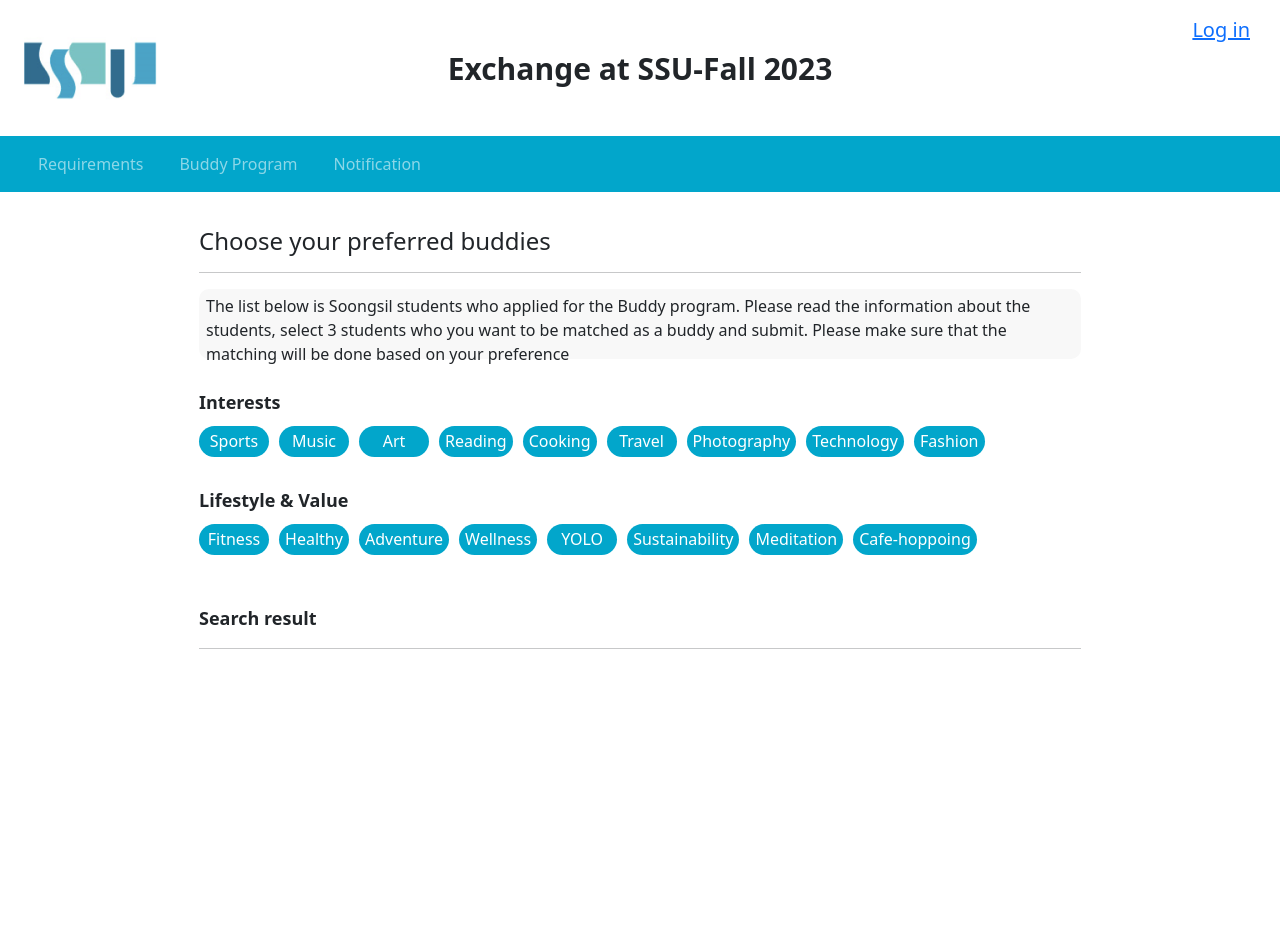
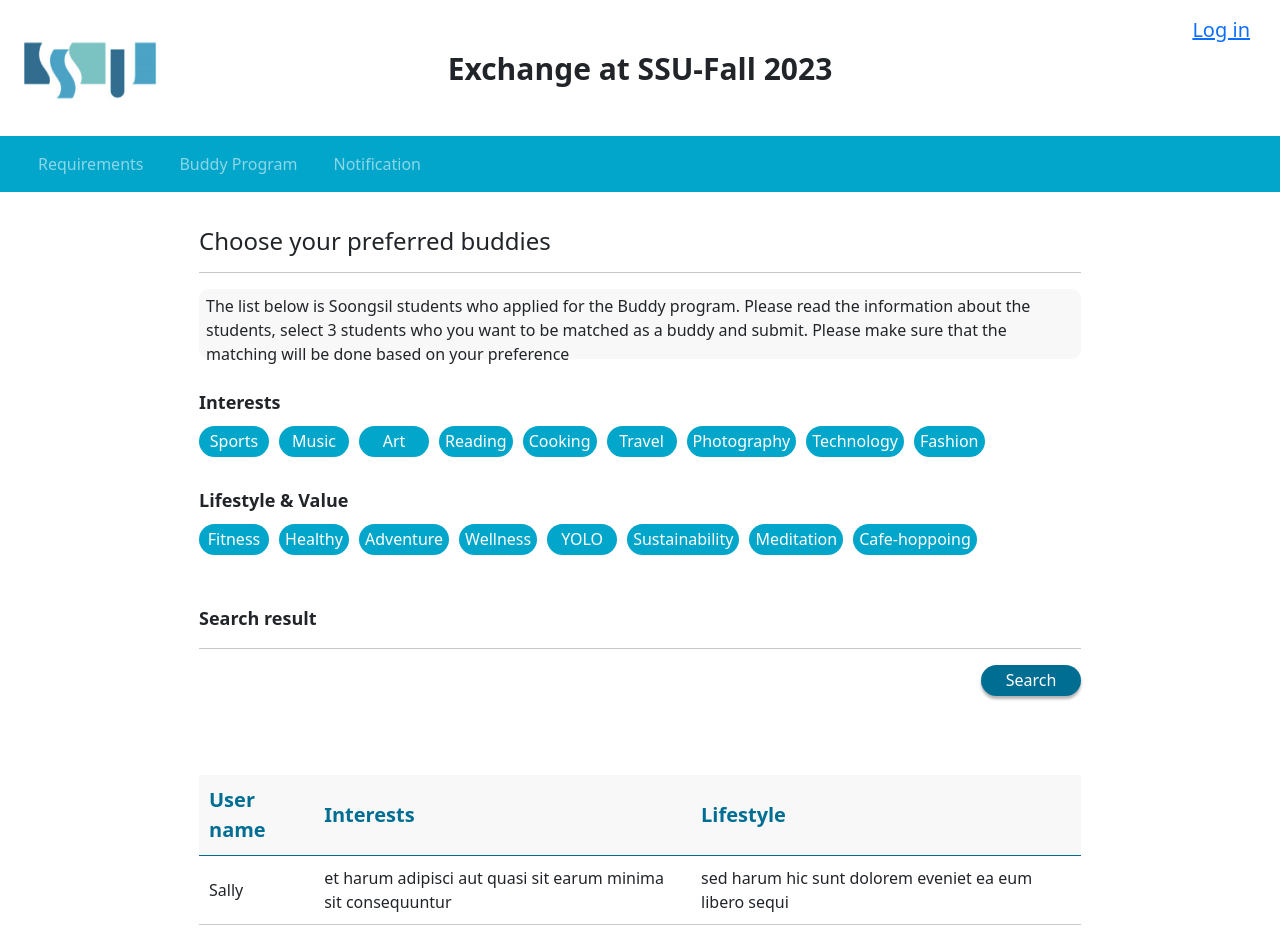
Before and after one commit to SSUlay-R/SSUlay-frontend, a React (Create React App) app in the folder ssulay-front/: page /buddy/prefer in a window 1280 px wide. Shown: the top 939 px of the page. Built offline with nearby package versions, Linux system fonts and the light colour scheme.

Commit message:
Feat: 데이터 띄우는 table 컴포넌트 작성

```diff
--- a/ssulay-front/package.json
+++ b/ssulay-front/package.json
@@ -8,11 +8,13 @@
     "@testing-library/user-event": "^13.5.0",
     "axios": "^1.4.0",
     "bootstrap": "^5.2.3",
+    "faker": "^5.5.3",
     "global": "^4.4.0",
     "react": "^18.2.0",
     "react-bootstrap": "^2.7.4",
     "react-dom": "^18.2.0",
     "react-router-dom": "^6.11.2",
+    "react-table": "^7.8.0",
     "web-vitals": "^2.1.4"
   },
   "devDependencies": {
--- a/ssulay-front/src/components/BuddySearch.css
+++ b/ssulay-front/src/components/BuddySearch.css
@@ -21,4 +21,28 @@
 
 .search-result{
   margin-top:50px;
+  position:relative;
 }
+.selected-tags{
+  width:96%;
+  height:100px;
+  display:flex;
+  gap:10px;
+  flex-wrap:wrap;
+  margin-bottom:10px;
+}
+.search-btn{
+  border:none;
+  background-color: #006E93;
+  color:white;
+  width:100px;
+  height:31px;
+  display: flex;
+  justify-content: center;
+  align-items: center;
+  font-size:16px;
+  box-shadow: 0 3px 3px 0 rgba(0,0,0,0.3);
+  border-radius: 22px;
+  position:absolute;
+  right:0;
+}
--- a/ssulay-front/src/components/BuddySearch.jsx
+++ b/ssulay-front/src/components/BuddySearch.jsx
@@ -1,8 +1,9 @@
-import React,{ useState} from 'react'
+import React,{useMemo, useState} from 'react'
 import "./BuddySearch.css";
 import ResultTag from './ResultTag';
 import TagBlock from './TagBlock';
-
+import Table from './Table';
+import faker from 'faker';
 
 
 
@@ -28,6 +29,34 @@ export default function BuddySearch() {
     "Meditation",
     "Cafe-hoppoing",
   ]
+  const columns= useMemo(
+    ()=>[
+      {
+        accessor:"userName",
+        Header:"User name",
+      },
+      {
+        accessor:"interests",
+        Header:"Interests",
+      },
+      {
+        accessor:"lifestyle",
+        Header:"Lifestyle",
+      }
+    ],[]
+  );
+ //테스트용 가짜데이터
+  const data=useMemo(
+    ()=>
+    Array(30)
+    .fill()
+    .map(()=> ({
+      userName: faker.name.firstName(),
+      interests:faker.lorem.words(10),
+      lifestyle: faker.lorem.words(10),
+    })),[]
+  );
+
   const [selectedTags,setSelectedTags]=useState([]);
 
   const handleSelectedTag= (tag)=>{
@@ -78,6 +107,13 @@ export default function BuddySearch() {
             {selectedTags.map((tag, index)=>(
               <ResultTag key={index} onRemoveTag={handleSelectedTag}>{tag}</ResultTag>
             ))}
+            <button className="search-btn">Search</button>
+          </div>
+          <div className="result-table-container">
+            <div className="result-counter"></div>
+            <div className="result-table">
+              <Table columns={columns} data={data}/>;
+            </div>
           </div>
         </div>
       </div>
--- /dev/null
+++ b/ssulay-front/src/components/Table.css
@@ -0,0 +1,14 @@
+th,td{
+  padding:10px;
+}
+thead{
+  background-color: #F8F8F8;
+  font-weight:700;
+  font-size:20px;
+  color:#006E93;
+  border-bottom: 1px solid #006E93;
+
+}
+.row-tr{
+  border-bottom: 1px solid #CACACA;
+}
--- /dev/null
+++ b/ssulay-front/src/components/Table.jsx
@@ -0,0 +1,34 @@
+import React from 'react'
+import {useTable} from "react-table";
+import "./Table.css";
+
+export default function Table({columns, data}) {
+  const { getTableProps, getTableBodyProps, headerGroups, rows, prepareRow } =
+    useTable({ columns, data });
+
+  return (
+    <table {...getTableProps()}>
+      <thead>
+        {headerGroups.map((headerGroup) => (
+          <tr {...headerGroup.getHeaderGroupProps()}>
+            {headerGroup.headers.map((column) => (
+              <th {...column.getHeaderProps()}>{column.render("Header")}</th>
+            ))}
+          </tr>
+        ))}
+      </thead>
+      <tbody {...getTableBodyProps()}>
+        {rows.map((row) => {
+          prepareRow(row);
+          return (
+            <tr className="row-tr" {...row.getRowProps()}>
+              {row.cells.map((cell) => (
+                <td {...cell.getCellProps()}>{cell.render("Cell")}</td>
+              ))}
+            </tr>
+          );
+        })}
+      </tbody>
+    </table>
+  );
+}
--- a/ssulay-front/src/components/TagBlock.jsx
+++ b/ssulay-front/src/components/TagBlock.jsx
@@ -1,4 +1,4 @@
-import React, { useState } from 'react';
+import React from 'react';
 
 export default function TagBlock({ children, isSelected, onClick }) {
 
--- a/ssulay-front/src/pages/RegisterPage.jsx
+++ b/ssulay-front/src/pages/RegisterPage.jsx
@@ -1,6 +1,7 @@
 import React, {useState} from 'react';
 import { Link } from 'react-router-dom';
 import './RegisterPage.css';
+
 
 export default function RegisterPage(props) {
 
```
Also changed, not shown: 1 other file (tests, documents, lock files or other folders).
